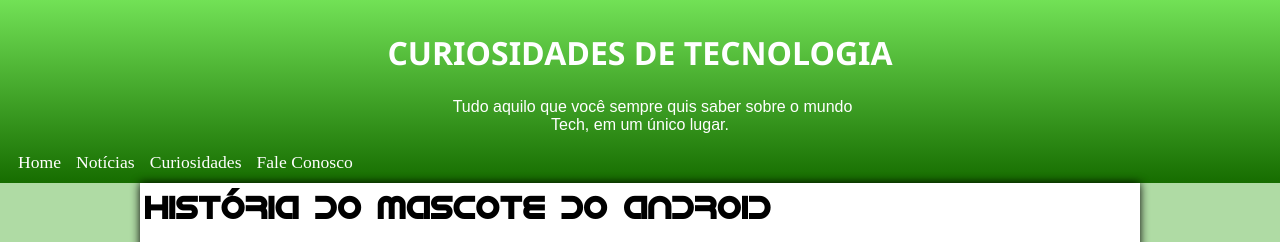
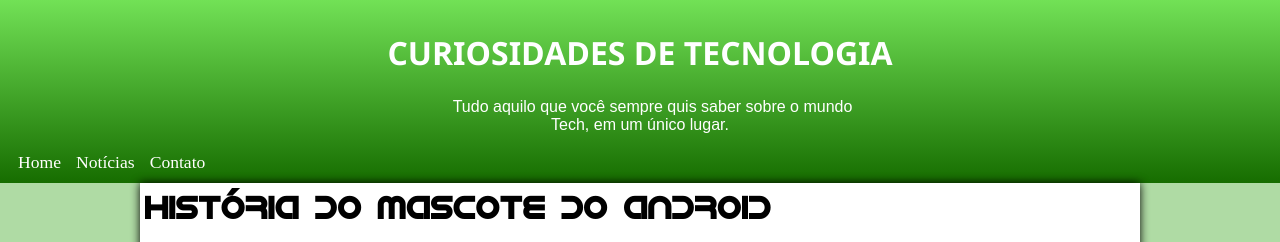
Before and after one commit to Leonardo-Pimentel-dev/html-css, a plain HTML site: page docs/index.html in a window 1280 px wide. Shown: the top 242 px of the page. Drawn offline with Linux system fonts and the light colour scheme.

Commit message:
Alteração no Menu

```diff
--- a/docs/index.html
+++ b/docs/index.html
@@ -16,8 +16,7 @@
             <div id="first-div">
                 <a class="left" href="teste">Home</a>
                 <a class="left" href="teste">Notícias</a>
-                <a class="left" href="teste">Curiosidades</a>
-                <a class="left" href="teste">Fale Conosco</a>
+                <a class="left" href="teste">Contato</a>
             </div>
 
         </header>
```
